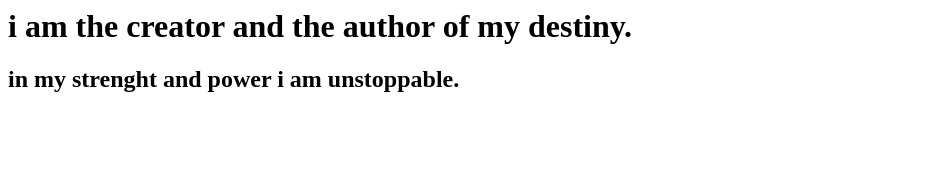
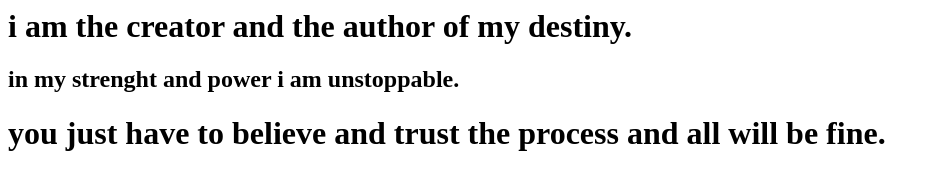
Before and after one commit to jerrywise97/amazing-repo, a plain HTML site: page index.html in a window 1280 px wide. Shown: the whole page, without its empty margins (0-940 px from the left). Drawn offline with Linux system fonts and the light colour scheme.

Commit message:
developer push

```diff
--- a/index.html
+++ b/index.html
@@ -2,5 +2,6 @@
 <body>
 <h1>i am the creator and the author of my destiny.</h1>
 <h2>in my strenght and power i am unstoppable.</h2>
+<h1>you just have to believe and trust the process and all will be fine.</h1>
 </body>
 </html>
```
